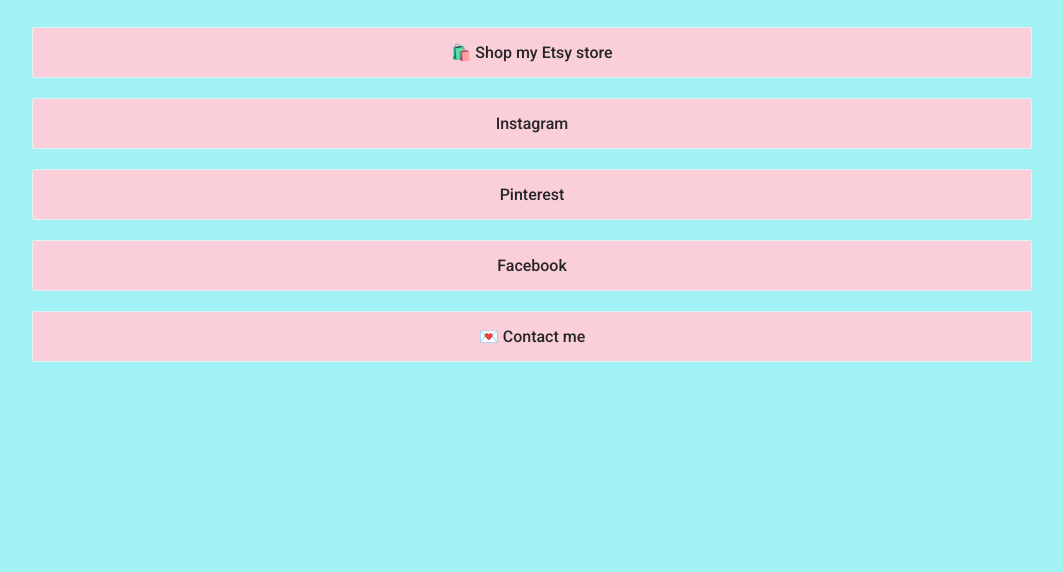
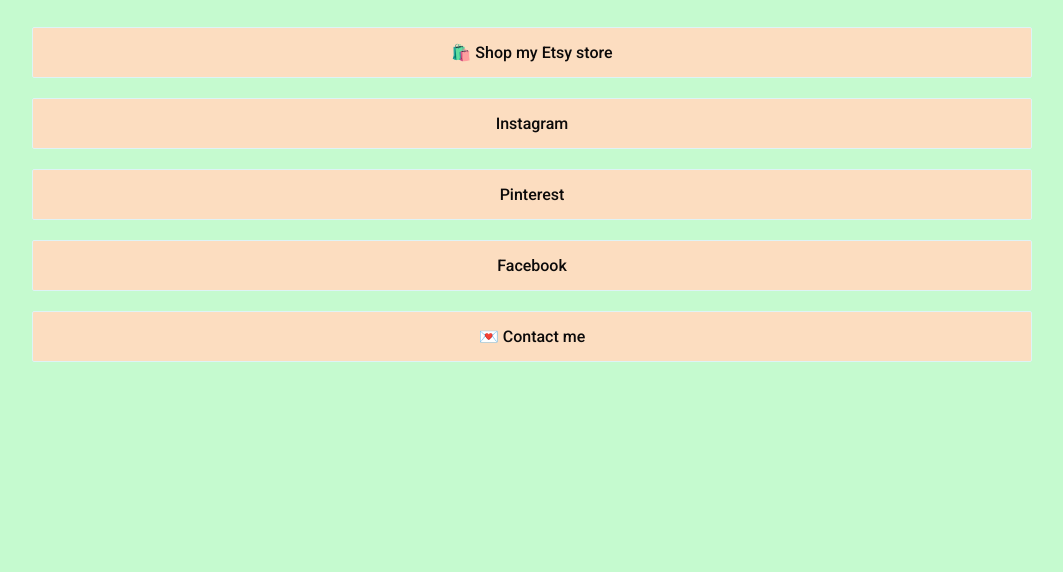
Before and after one commit to handwrittenstories/url, a plain HTML site: page home.html in a window 1280 px wide. Shown: the part 228-800 px from the top of the page, without its empty margins (108-1171 px from the left). Drawn offline with Linux system fonts and the light colour scheme.

Commit message:
Update style.css

```diff
--- a/style.css
+++ b/style.css
@@ -4,10 +4,10 @@
 	--lightest-color: #def3f6;
 	--highlight-color: #ffffff;
 
-	--light-color-bg:#a2f1f4;
-	--light-color:#facfd9;
+	--light-color-bg:#c5facf;
+	--light-color:#fcddc0;
 
-	--text-dark:#272626;
+	--text-dark:#0c0a0a;
 }
 
 body {
```
